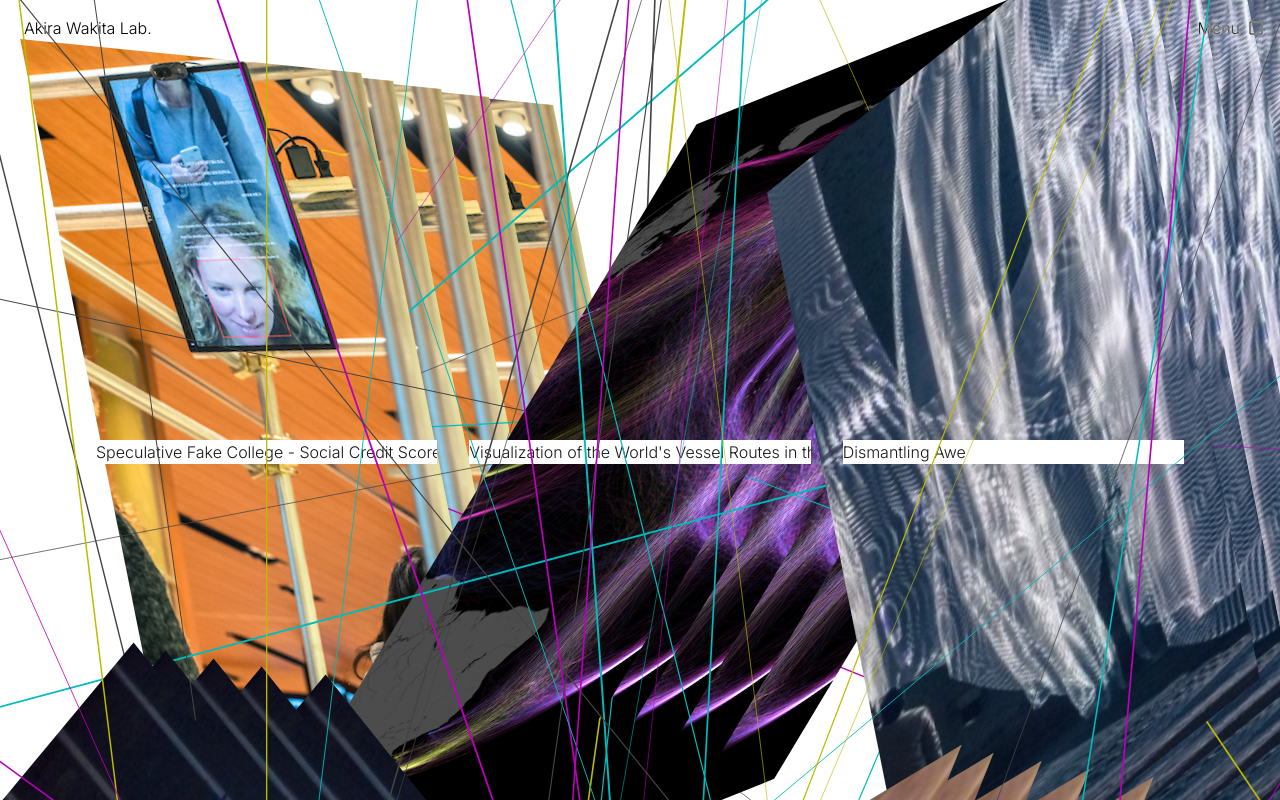
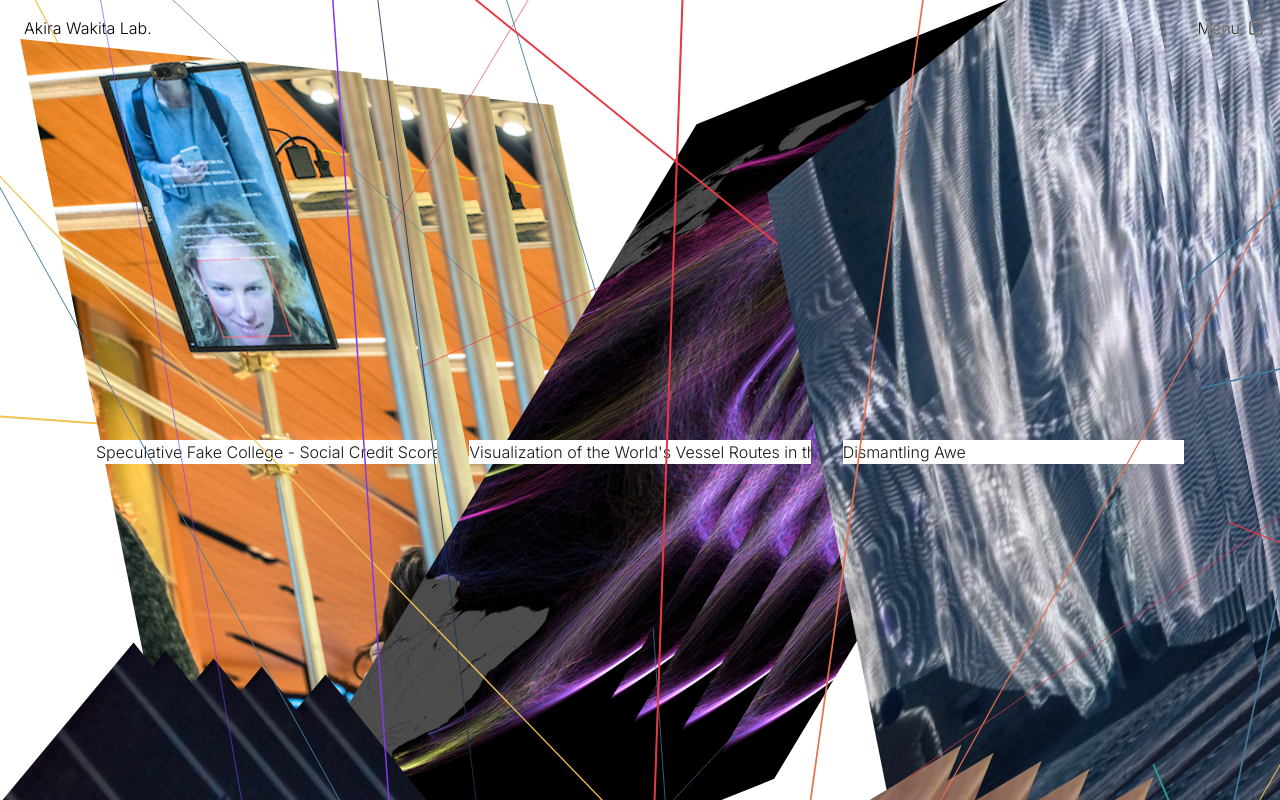
Before and after one commit to wakita-lab/web, a Next.js app: page /works in a window 1280 px wide. Shown: the top 800 px of the page. Built offline with nearby package versions, Linux system fonts and the light colour scheme.

Commit message:
feat: Implement tag color functionality and update line generation logic in WorksPage

```diff
--- a/src/app/works/page.tsx
+++ b/src/app/works/page.tsx
@@ -1,6 +1,7 @@
 import Link from 'next/link';
 import Image from 'next/image';
 import { WORKS } from '@/constants/works';
+import { getTagColor } from '@/constants/tags';
 
 const TransformMatrixes = [
   [1, 0.1, 0.2, 1, 0, 0],
@@ -17,8 +18,13 @@ export default function WorksPage() {
         const transformMatrix = TransformMatrixes[index % 5];
         const transformStyle = `matrix(${transformMatrix.join(',')})`;
 
-        // 10本の線を生成するための配列
-        const lines = Array(10).fill(0).map(() => {
+        // タグごとに3本の線を生成
+        const lines = work.tags.flatMap(tag => {
+          // タグの色を取得
+          const tagColor = getTagColor(tag);
+
+          // 各タグにつき3本の線を生成
+          return Array(3).fill(0).map(() => {
             // 直線の角度をランダムに生成（0〜360度）
             const randomAngle = Math.floor(Math.random() * 360);
             // 角度からラジアンに変換
@@ -27,20 +33,14 @@ export default function WorksPage() {
             const endX = Math.cos(angleInRadians) * 10000;
             const endY = Math.sin(angleInRadians) * 10000;
 
-          // ランダムな色を選択
-          const strokeColor = [
-            '#bbbb00',
-            '#bb00bb',
-            '#00bbbb',
-            '#444444',
-          ][Math.floor(Math.random() * 4)];
-
             return {
               endX,
               endY,
-            strokeColor,
+              strokeColor: tagColor,
               strokeWidth: 0.5 + Math.random() * 1.5, // 線の太さもランダムに
+              tag, // タグ情報も保持
             };
+          });
         });
 
         return (
@@ -49,7 +49,7 @@ export default function WorksPage() {
             href={`/works/${work.id}`}
             className="group relative -z-50 flex flex-col gap-1"
           >
-            {/* ランダムな方向に伸びる直線（10本） */}
+            {/* タグごとに3本ずつランダムな方向に伸びる直線 */}
             <svg
               className="pointer-events-none absolute left-0 top-0 size-full overflow-visible"
             >
--- /dev/null
+++ b/src/constants/tags.ts
@@ -0,0 +1,31 @@
+import tagsData from '../data/tags.yaml';
+import { Tag } from './works';
+
+export interface TagData {
+  id: Tag;
+  name: {
+    en: string;
+    ja: string;
+  };
+  color: string;
+}
+
+// YAMLから読み込んだデータをTagData[]の形式に変換
+export const TAGS: TagData[] = tagsData as TagData[];
+
+// タグIDからTagDataを取得するヘルパー関数
+export function getTagData(tagId: Tag): TagData | undefined {
+  return TAGS.find((tag) => tag.id === tagId);
+}
+
+// タグIDから色を取得するヘルパー関数
+export function getTagColor(tagId: Tag): string {
+  const tag = getTagData(tagId);
+  return tag ? tag.color : '#cccccc'; // デフォルト色
+}
+
+// タグIDから表示名を取得するヘルパー関数
+export function getTagName(tagId: Tag, lang: 'en' | 'ja' = 'en'): string {
+  const tag = getTagData(tagId);
+  return tag ? tag.name[lang] : tagId;
+}
--- /dev/null
+++ b/src/data/tags.yaml
@@ -0,0 +1,77 @@
+- id: material
+  name:
+    en: Material
+    ja: マテリアル
+  color: "#2a9d8f"
+
+- id: user_interface
+  name:
+    en: User Interface
+    ja: ユーザーインターフェース
+  color: "#f4a261"
+
+- id: fashion
+  name:
+    en: Fashion
+    ja: ファッション
+  color: "#e76f51"
+
+- id: design_tool
+  name:
+    en: Design Tool
+    ja: デザインツール
+  color: "#457b9d"
+
+- id: robotics
+  name:
+    en: Robotics
+    ja: ロボティクス
+  color: "#1d3557"
+
+- id: visualization
+  name:
+    en: Visualization
+    ja: ビジュアライゼーション
+  color: "#457b9d"
+
+- id: book
+  name:
+    en: Book
+    ja: 書籍
+  color: "#8d99ae"
+
+- id: human_machine_interaction
+  name:
+    en: Human-Machine Interaction
+    ja: ヒューマンマシンインタラクション
+  color: "#8338ec"
+
+- id: installation
+  name:
+    en: Installation
+    ja: インスタレーション
+  color: "#e63946"
+
+- id: performance
+  name:
+    en: Performance
+    ja: パフォーマンス
+  color: "#f1c453"
+
+- id: mixed_media
+  name:
+    en: Mixed Media
+    ja: ミクストメディア
+  color: "#e76f51"
+
+- id: speculative_design
+  name:
+    en: Speculative Design
+    ja: スペキュラティブデザイン
+  color: "#3a86ff"
+
+- id: stereophonic_sound
+  name:
+    en: Stereophonic Sound
+    ja: ステレオフォニックサウンド
+  color: "#fb5607"
```
Lines whose indentation alone changed are shown as unchanged.
